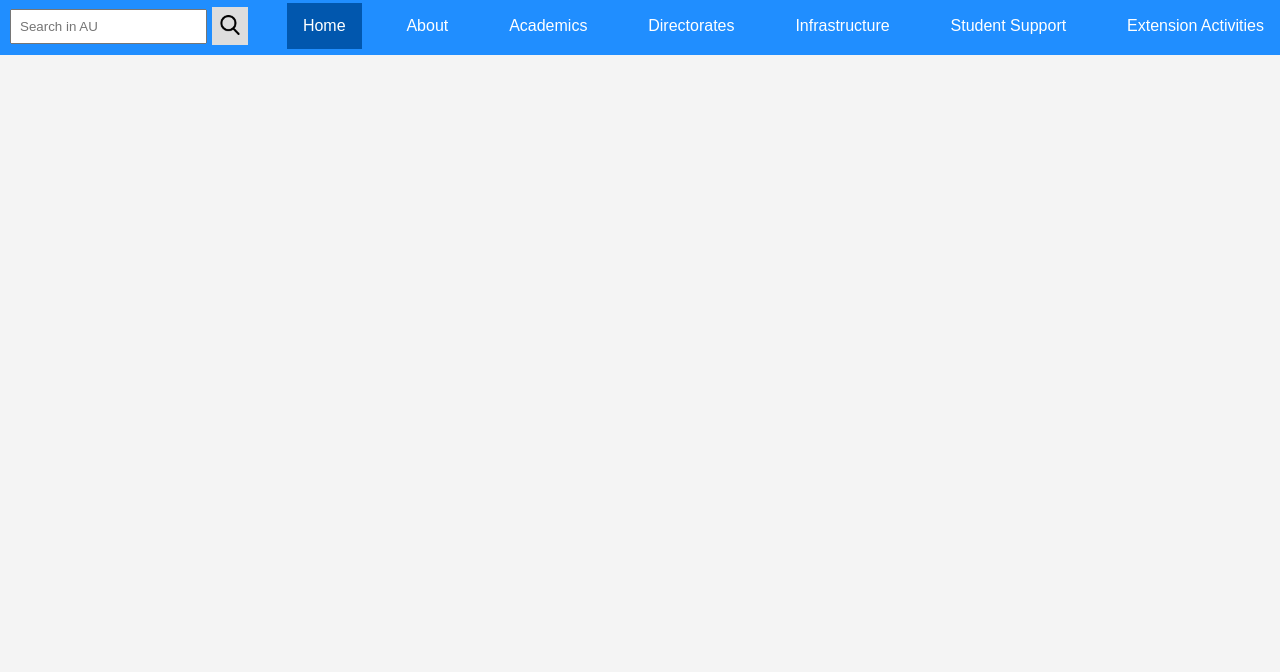
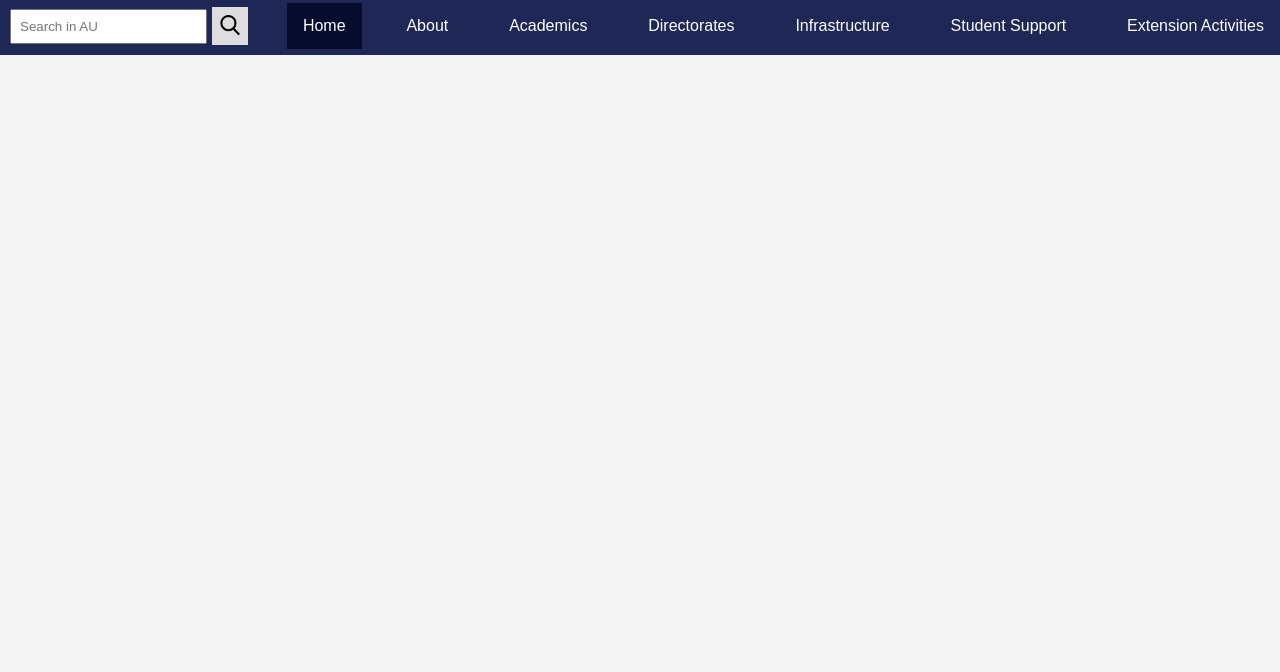
Before and after one commit to gayatrisrinivasan/AU, a plain HTML site: page Header and Navbar/index.html in a window 1280 px wide. Shown: the part 128-800 px from the top of the page. Drawn offline with Linux system fonts and the light colour scheme.

Commit message:
Update style.css

```diff
--- a/Header and Navbar/style.css
+++ b/Header and Navbar/style.css
@@ -37,7 +37,7 @@ body {
 
 /* Navigation Bar Styles */
 nav {
-    background-color: #208eff;
+    background-color: #1e2756;
     overflow: hidden;
     display: flex;
     justify-content: space-between;
@@ -95,7 +95,7 @@ nav a:hover {
 }
 
 nav a, .dropdown:hover .dropbtn {
-    background-color: #0157ae;
+    background-color: #060c2d;
 }
 
 .dropdown-content {
```
